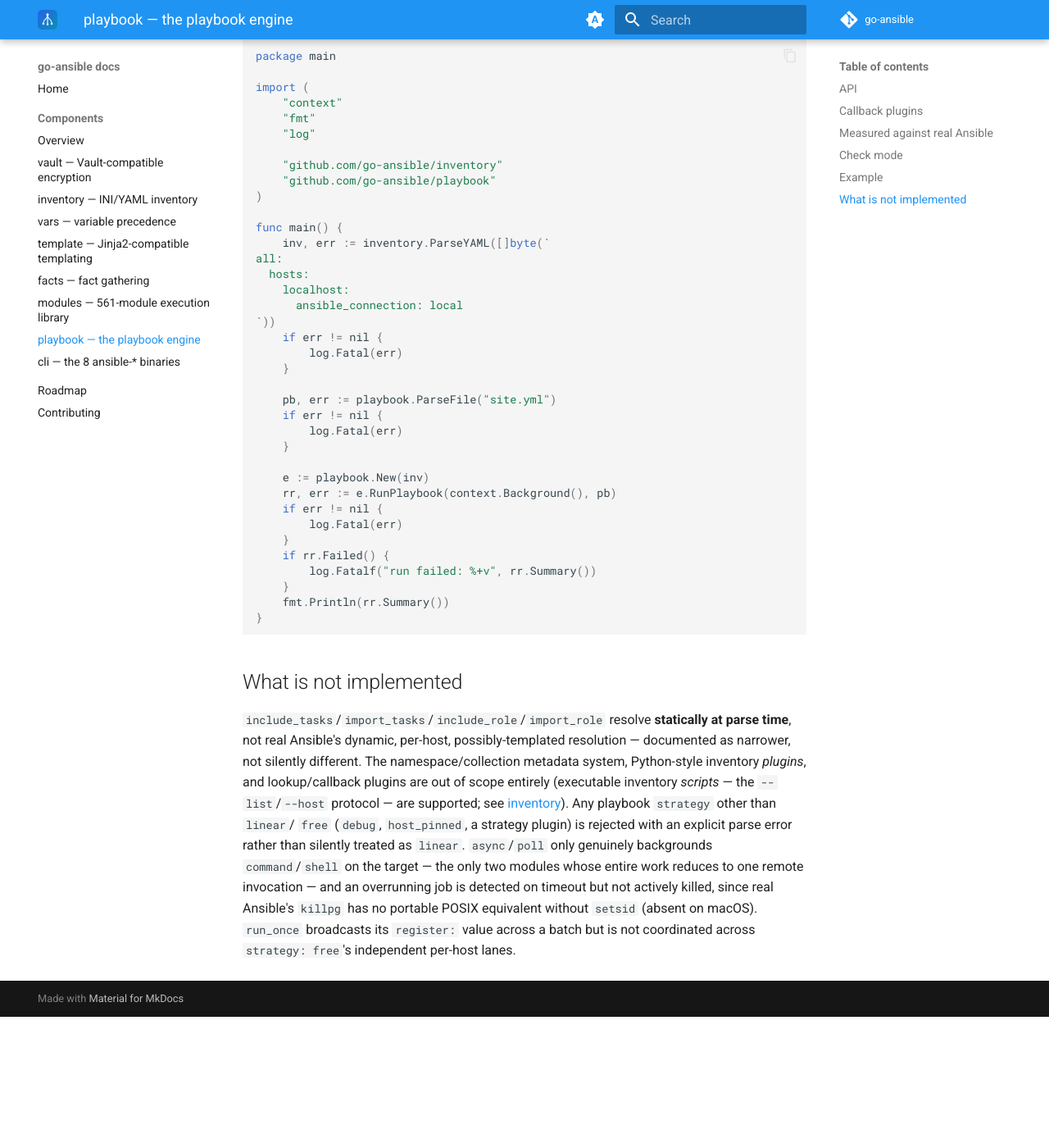
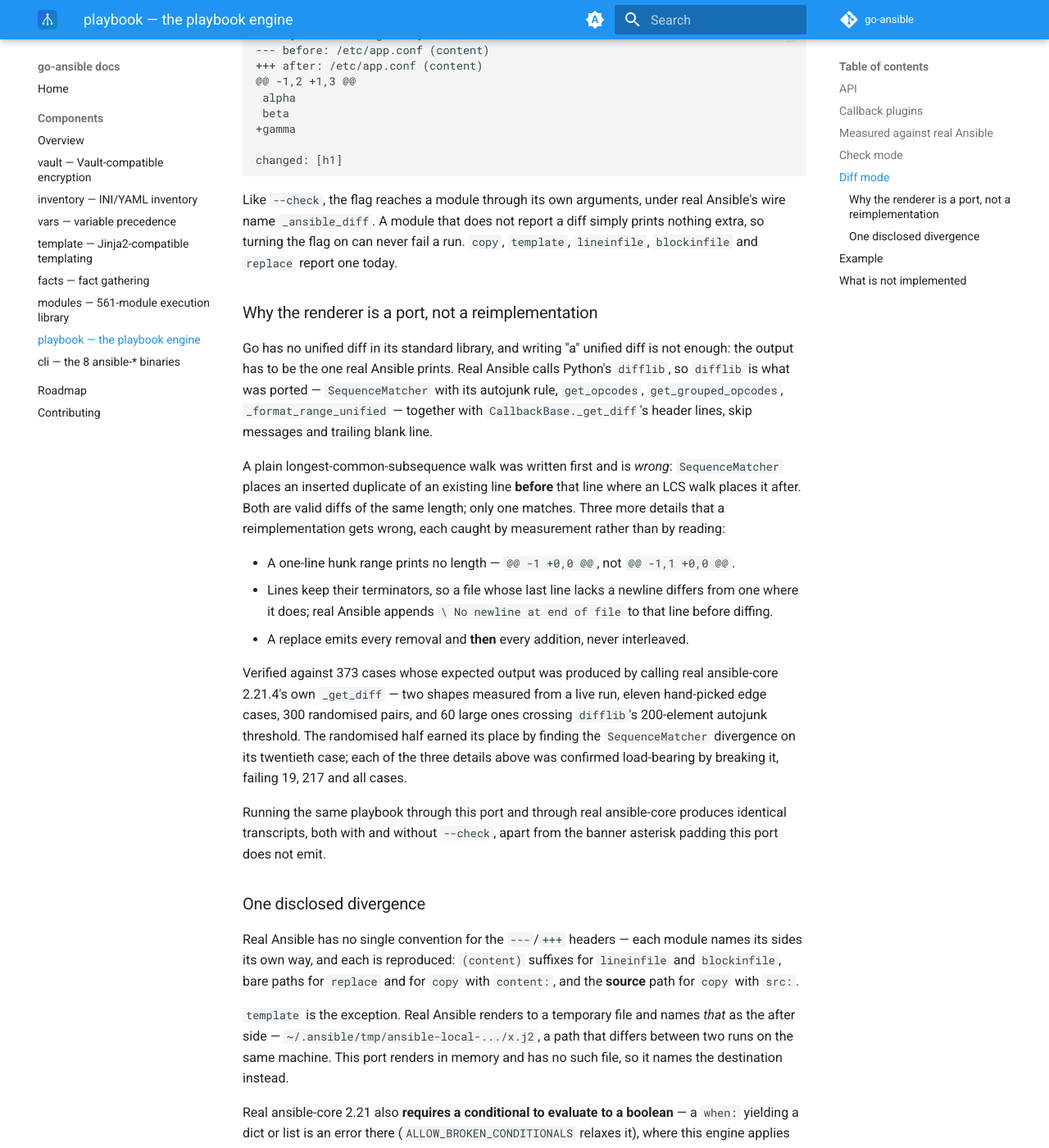
Before and after one commit to go-ansible/docs, an MkDocs documentation site: the page built from docs/components/playbook.md, in a window 1280 px wide and 1400 px high, scrolled down 6250 px. Shown: the whole window at 82% size. Built offline with MkDocs 1.6.1 and Material for MkDocs 9.7.7, drawn with Linux system fonts in a browser that asks for light colours; the version menu is left out; before the commit the page ends 7490 px from its top, so only the background shows below that; some of the changed text lies outside the part shown.

Commit message:
Document --diff (#35)
Records what shipped across modules v0.45.0, playbook v0.20.0 and cli
v0.24.0, and why the renderer is a port of Python's difflib rather than
a unified diff written from scratch: SequenceMatcher places an inserted
duplicate line before the existing one where an LCS walk places it
after, so "a" correct diff is not the one real Ansible prints.

Also records the one disclosed divergence: real Ansible's template names
a temporary rendered file as the diff's after side, a path that differs
between two runs on the same machine and that this port has no
equivalent of.

Co-authored-by: Claude Opus 5 <noreply@anthropic.com>

````diff
--- a/docs/components/playbook.md
+++ b/docs/components/playbook.md
@@ -286,7 +286,83 @@ signature anywhere in [`modules`](modules.md).
 **Everything else is skipped**, and a test asserts that an unported
 writing module does *not* claim support — it failed, correctly, on the
 change that added the four editing modules, until their tests existed.
-`--diff` is not implemented at all.
+
+## Diff mode
+
+`Engine.DiffMode` — `ansible-playbook --diff` / `-D` — shows what each
+task changed, as a unified diff printed before the line saying what
+happened. It composes with check mode: `--diff --check` shows the diff of
+a change deliberately not made.
+
+```
+TASK [edit existing file]
+--- before: /etc/app.conf (content)
++++ after: /etc/app.conf (content)
+@@ -1,2 +1,3 @@
+ alpha
+ beta
++gamma
+
+changed: [h1]
+```
+
+Like `--check`, the flag reaches a module through its own arguments,
+under real Ansible's wire name `_ansible_diff`. A module that does not
+report a diff simply prints nothing extra, so turning the flag on can
+never fail a run. `copy`, `template`, `lineinfile`, `blockinfile` and
+`replace` report one today.
+
+### Why the renderer is a port, not a reimplementation
+
+Go has no unified diff in its standard library, and writing "a" unified
+diff is not enough: the output has to be the one real Ansible prints.
+Real Ansible calls Python's `difflib`, so `difflib` is what was ported —
+`SequenceMatcher` with its autojunk rule, `get_opcodes`,
+`get_grouped_opcodes`, `_format_range_unified` — together with
+`CallbackBase._get_diff`'s header lines, skip messages and trailing blank
+line.
+
+A plain longest-common-subsequence walk was written first and is *wrong*:
+`SequenceMatcher` places an inserted duplicate of an existing line
+**before** that line where an LCS walk places it after. Both are valid
+diffs of the same length; only one matches. Three more details that a
+reimplementation gets wrong, each caught by measurement rather than by
+reading:
+
+- A one-line hunk range prints no length — `@@ -1 +0,0 @@`, not
+  `@@ -1,1 +0,0 @@`.
+- Lines keep their terminators, so a file whose last line lacks a newline
+  differs from one where it does; real Ansible appends
+  `\ No newline at end of file` to that line before diffing.
+- A replace emits every removal and **then** every addition, never
+  interleaved.
+
+Verified against 373 cases whose expected output was produced by calling
+real ansible-core 2.21.4's own `_get_diff` — two shapes measured from a
+live run, eleven hand-picked edge cases, 300 randomised pairs, and 60
+large ones crossing `difflib`'s 200-element autojunk threshold. The
+randomised half earned its place by finding the `SequenceMatcher`
+divergence on its twentieth case; each of the three details above was
+confirmed load-bearing by breaking it, failing 19, 217 and all cases.
+
+Running the same playbook through this port and through real
+ansible-core produces identical transcripts, both with and without
+`--check`, apart from the banner asterisk padding this port does not
+emit.
+
+### One disclosed divergence
+
+Real Ansible has no single convention for the `---`/`+++` headers — each
+module names its sides its own way, and each is reproduced: `(content)`
+suffixes for `lineinfile` and `blockinfile`, bare paths for `replace` and
+for `copy` with `content:`, and the **source** path for `copy` with
+`src:`.
+
+`template` is the exception. Real Ansible renders to a temporary file and
+names *that* as the after side — `~/.ansible/tmp/ansible-local-.../x.j2`,
+a path that differs between two runs on the same machine. This port
+renders in memory and has no such file, so it names the destination
+instead.
 
 Real ansible-core 2.21 also **requires a conditional to evaluate to a
 boolean** — a `when:` yielding a dict or list is an error there
````
Also changed, not shown: docs/components/cli.md (+1 -1 lines).
